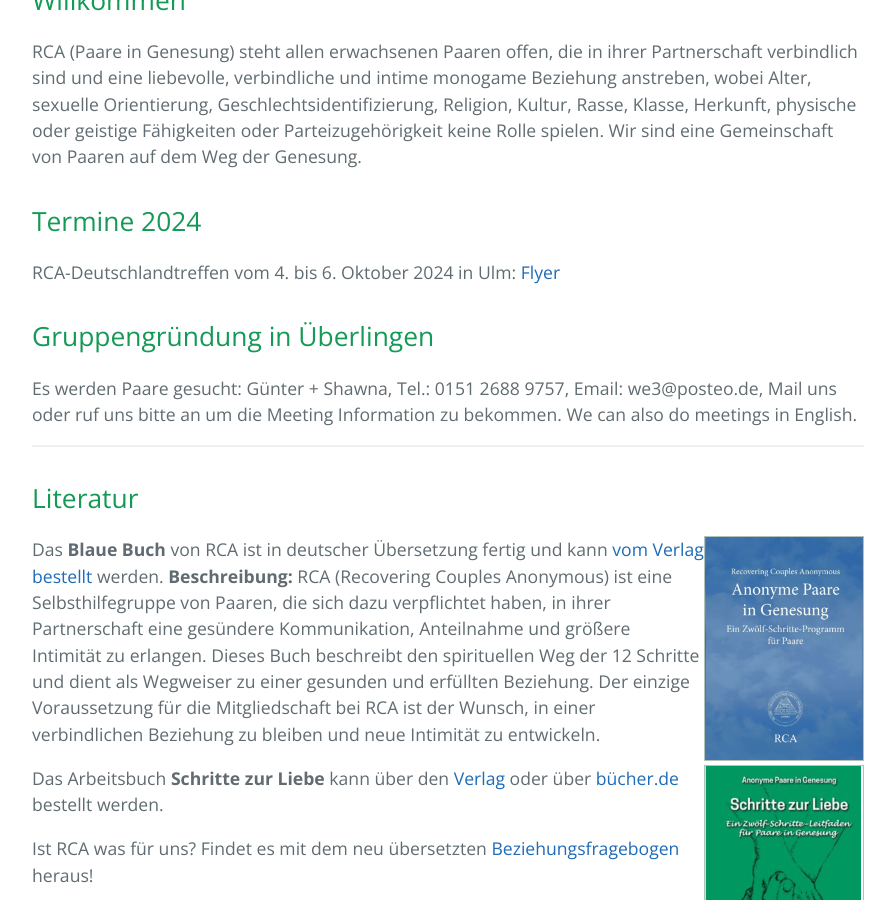
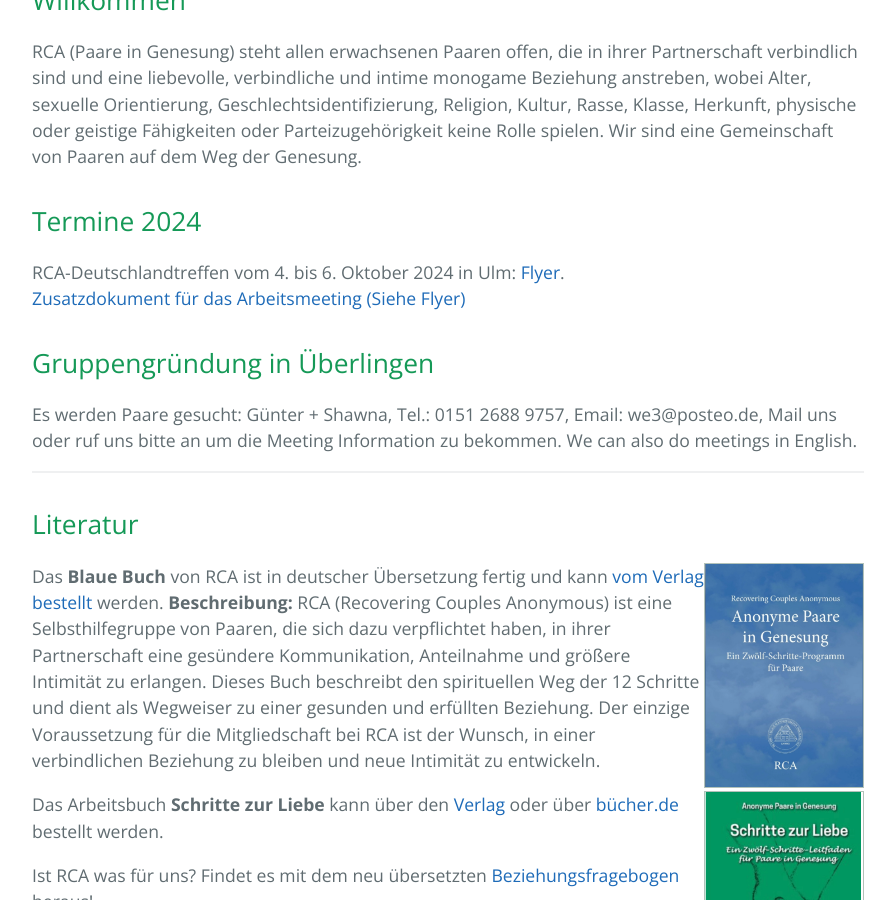
Before and after one commit to rcadeutschland/rcadeutschland.github.io, a Jekyll site: the page built from index.html, in a window 1280 px wide and 900 px high, scrolled down 392 px. Shown: the whole window, without its empty margins (192-1087 px from the left). Built offline with Jekyll 4.4.1, drawn with Linux system fonts in a browser that asks for light colours.

Commit message:
add Link to Dokument arbeitsmeeting 2024

```diff
--- a/index.html
+++ b/index.html
@@ -14,7 +14,8 @@
 </p>
 <h2>Termine 2024</h2>
 <p>
-  RCA-Deutschlandtreffen vom 4. bis 6. Oktober 2024 in Ulm: <a href="/files/FlyerRCATreffen2024.pdf">Flyer</a>
+  RCA-Deutschlandtreffen vom 4. bis 6. Oktober 2024 in Ulm: <a href="/files/FlyerRCATreffen2024.pdf">Flyer</a>. <br/>
+  <a href="/files/Geschäftsordnung 28.1.2024 und Beschlüsse 2018-2023.pdf">Zusatzdokument für das Arbeitsmeeting (Siehe Flyer)</a>
 </p>
 <h2>Gruppengründung in Überlingen</h2>
 <p>
```
